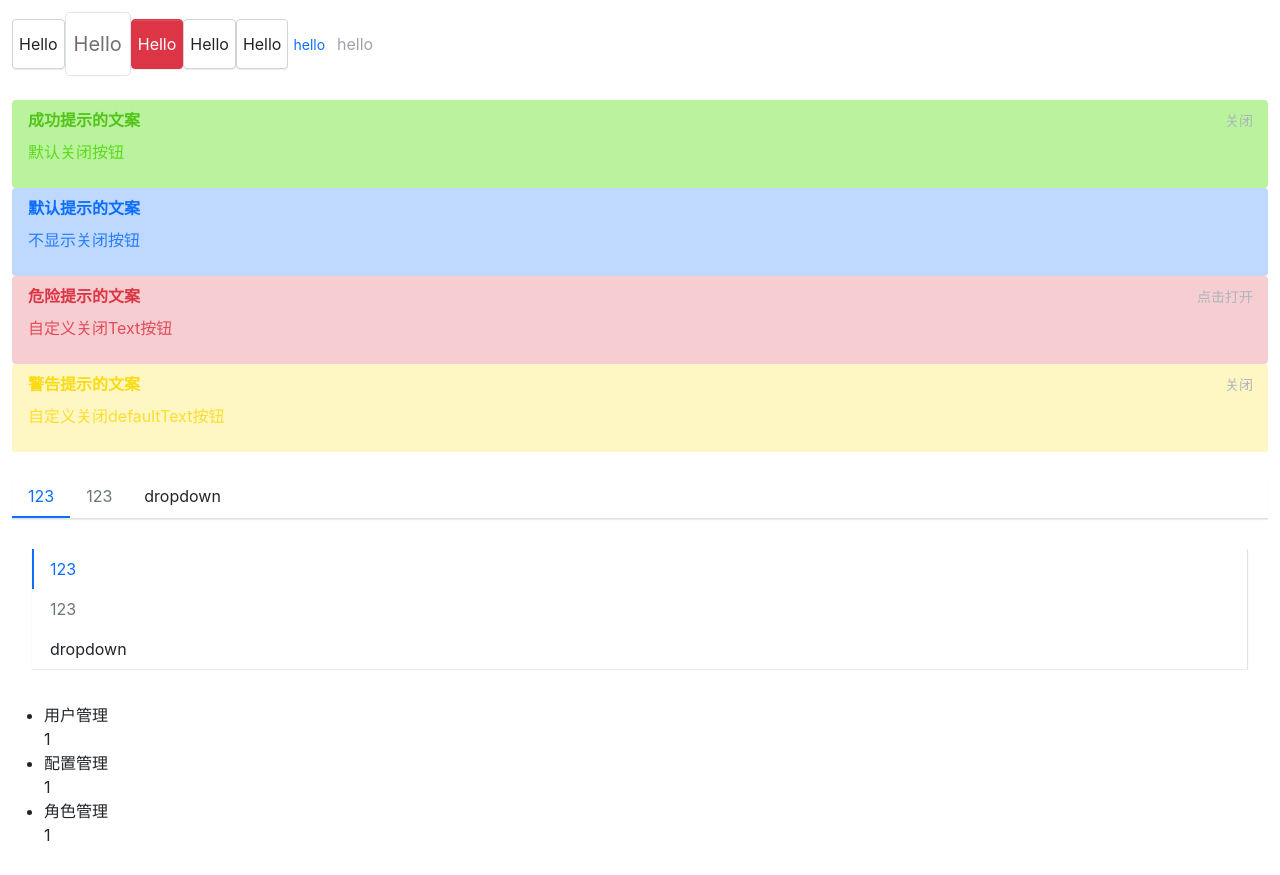
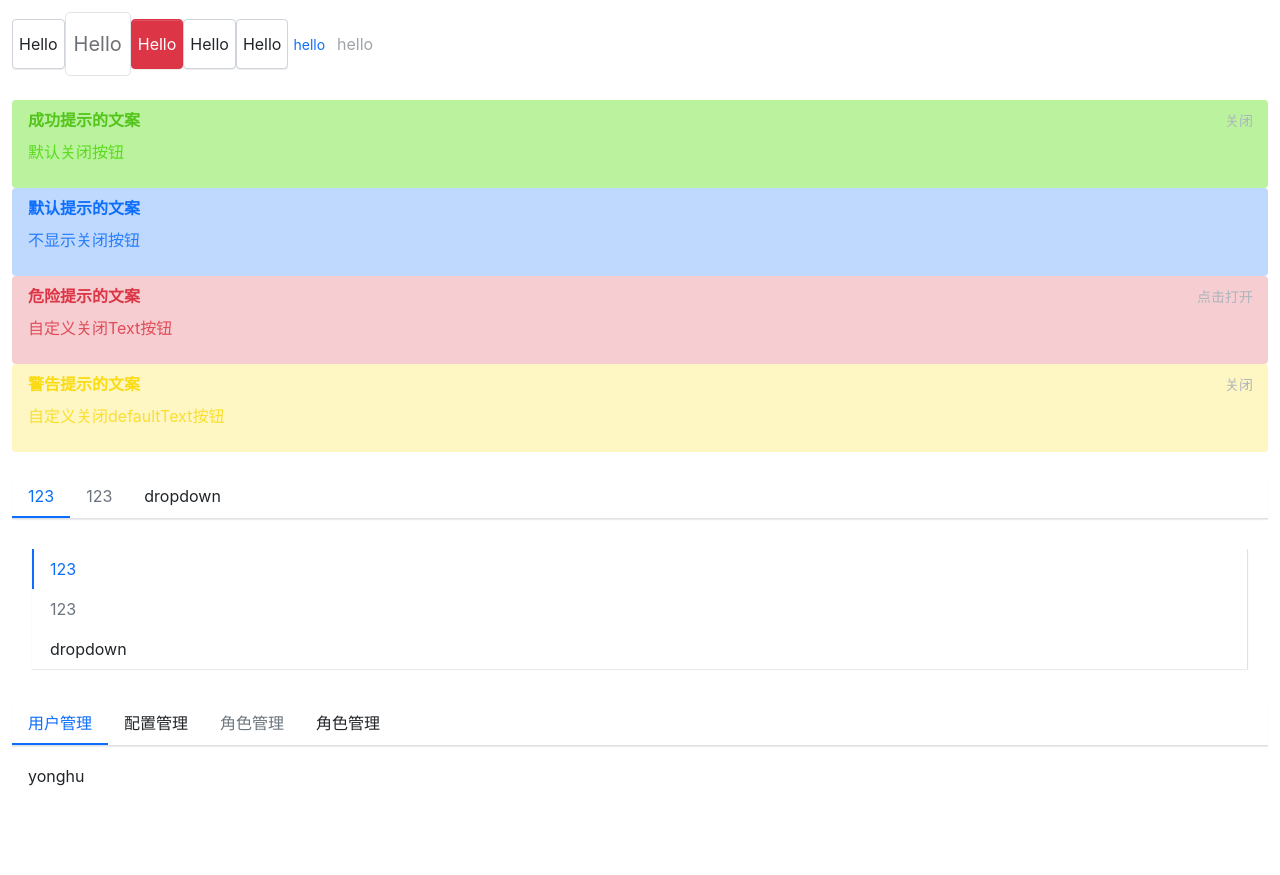
Before and after one commit to H-newborn/luckyship, a React (Create React App) app: page / in a window 1280 px wide. After the commit the page ends 808 px from the top, so only its background shows below. Built offline with nearby package versions, Linux system fonts and the light colour scheme.

Commit message:
tabs component

```diff
--- a/src/App.tsx
+++ b/src/App.tsx
@@ -4,7 +4,7 @@
  * @Author: zch
  * @Date: 2022-04-15 17:04:29
  * @LastEditors: zch
- * @LastEditTime: 2022-04-18 16:44:03
+ * @LastEditTime: 2022-04-19 14:18:34
  */
 import React from 'react';
 import './styles/index.scss'
@@ -60,10 +60,11 @@ function App() {
           </Menu>
         </div>
         <div style={ padding }>
-          <Tabs activeValue='f'>
-            <TabItem label='用户管理' name='f'>1</TabItem>
-            <TabItem label='配置管理' name='1'>1</TabItem>
-            <TabItem label='角色管理' disabled name='0'>1</TabItem>
+          <Tabs>
+            <TabItem label='用户管理'>yonghu</TabItem>
+            <TabItem label='配置管理'>peizhi</TabItem>
+            <TabItem label='角色管理' disabled>juese</TabItem>
+            <TabItem label='角色管理'>111</TabItem>
           </Tabs>
         </div>
       </header>
--- a/src/components/Button/button.tsx
+++ b/src/components/Button/button.tsx
@@ -4,7 +4,7 @@
  * @Author: zch
  * @Date: 2022-04-18 08:52:10
  * @LastEditors: zch
- * @LastEditTime: 2022-04-18 09:24:28
+ * @LastEditTime: 2022-04-19 09:47:06
  */
 import React from 'react'
 import classNames from 'classnames'
--- a/src/components/Menu/_style.scss
+++ b/src/components/Menu/_style.scss
@@ -75,6 +75,7 @@
   }
   .lucky-submenu {
     position: absolute;
+    width: 100%;
     background: $white;
     z-index: 100;
     top: calc(100% + 8px);
--- a/src/components/Menu/menu.tsx
+++ b/src/components/Menu/menu.tsx
@@ -4,7 +4,7 @@
  * @Author: zch
  * @Date: 2022-04-18 10:43:21
  * @LastEditors: zch
- * @LastEditTime: 2022-04-18 18:04:30
+ * @LastEditTime: 2022-04-19 14:25:00
  */
 import React, { createContext, useState } from "react";
 import classNames from "classnames";
@@ -46,6 +46,8 @@ const Menu: React.FC<MenuProps> = ({ mode, children, className, defaultActive, o
   })
 
   const handleClick = (index: string) => {
+    console.log(index);
+
     setActive(index)
     if(onSelect) {
       onSelect(index)
--- /dev/null
+++ b/src/components/Tabs/_style.scss
@@ -0,0 +1,33 @@
+.lucky-tabs {
+  position: relative;
+  width: 100%;
+  .tabs-header {
+    display: flex;
+    margin-bottom: 10px;
+    box-shadow: $menu-box-shadow;
+    border-bottom: $menu-border-width solid $menu-border-color;
+    .tabs-item {
+      padding: 8px 16px;
+      cursor: pointer;
+      &.is-disabled {
+        color: $menu-item-disabled-color;
+        pointer-events: none;
+        cursor: default;
+      }
+      &.is-active, &:hover {
+        color: $menu-item-active-color;
+        border-bottom: $menu-item-active-border-width solid $menu-item-active-color;
+      }
+    }
+  }
+  .tabs-content {
+    width: 100%;
+    padding: 8px 16px;
+    &-item {
+      display: none;
+    }
+    .is-active {
+      display: block;
+    }
+  }
+}
--- a/src/components/Tabs/tab-item.tsx
+++ b/src/components/Tabs/tab-item.tsx
@@ -1,3 +1,11 @@
+/*
+ * @Descripttion:
+ * @version:
+ * @Author: zch
+ * @Date: 2022-04-19 08:53:40
+ * @LastEditors: zch
+ * @LastEditTime: 2022-04-19 13:48:45
+ */
 import React, { useContext } from "react";
 import classNames from "classnames";
 import { TabsContext } from "./tabs";
@@ -20,21 +28,15 @@ const TabItem: React.FC<TabItemProps> = ({ label, disabled, name, children, clas
       context.tabClick(name)
     }
   }
-  const tabClasses = classNames('tab-item', className, {
+  const tabClasses = classNames('tabs-item', className, {
     'is-disabled': disabled,
-    'is-active': context.value === name
+    'is-active': context.name === name
   })
 
-  const contentClasses = classNames('tab-content', className, {
-    'is-active': context.value === name
-  })
   return (
-    <>
-      <li style={style} className={tabClasses} onClick={handleClick}>
-        {label}
-      </li>
-      <div className={contentClasses}>{ children }</div>
-    </>
+    <div style={style} className={tabClasses} onClick={handleClick}>
+      {label}
+    </div>
   )
 }
 
--- a/src/components/Tabs/tabs.tsx
+++ b/src/components/Tabs/tabs.tsx
@@ -1,3 +1,11 @@
+/*
+ * @Descripttion:
+ * @version:
+ * @Author: zch
+ * @Date: 2022-04-19 08:53:40
+ * @LastEditors: zch
+ * @LastEditTime: 2022-04-19 14:24:15
+ */
 import React, { createContext, useState } from "react";
 import classNames from "classnames";
 import { TabItemProps } from "./tab-item";
@@ -16,53 +24,79 @@ interface TabsProps {
 }
 
 interface ITabsContext {
-  value: string
+  name: string
   tabClick?: TabClick
 }
 
-export const TabsContext = createContext<ITabsContext>({value: '0'})
-
-
-
+export const TabsContext = createContext<ITabsContext>({name: '0'})
 
 const Tabs: React.FC<TabsProps> = ({ activeValue, closable, tabClick, className, style, children }) => {
   const [currentActive, setActive] = useState(activeValue)
 
-  const handleClick = (value?: string) => {
-    setActive(value)
+  const handleClick = (name?: string) => {
+    setActive(name)
     if(tabClick) {
-      tabClick(value)
+      tabClick(name)
     }
   }
   const passedContext: ITabsContext = {
-    value: currentActive ? currentActive : '0',
+    name: currentActive ? currentActive : '1',
     tabClick: handleClick
   }
 
-  const classes = classNames('lucky-tabs', className, {
-  })
-
-  const renderChildren = () => {
+  const renderTabItemChildren = () => {
     return React.Children.map(children, (child, index) => {
       const childElement = child as React.FunctionComponentElement<TabItemProps>
       const { displayName } = childElement.type
       if (displayName === 'TabItem') {
-        return React.cloneElement(childElement)
+        if(childElement.props.name) {
+          return React.cloneElement(childElement)
+        }
+        const name = index + 1
+        return React.cloneElement(childElement, { name: name.toString()})
       } else {
         console.error("Warning: Tabs has a child which is not a TabItem component")
       }
     })
   }
 
-  return <ul style={style} className={classes}>
+  const renderTabContentChildren = () => {
+    return React.Children.map(children, (child, index) => {
+      const childElement = child as React.FunctionComponentElement<TabItemProps>
+      const { displayName } = childElement.type
+
+      const name = childElement.props.name || (index + 1).toString()
+      const TabContentClasses = classNames('tabs-content-item', {
+        'is-active': name === currentActive
+      })
+
+      if (displayName === 'TabItem') {
+        if(childElement.props.children) {
+          return React.cloneElement(<div></div>,{ className: TabContentClasses},childElement.props.children)
+        }
+      } else {
+        console.error("Warning: Tabs has a child which is not a TabItem component")
+      }
+    })
+  }
+
+  const classes = classNames('lucky-tabs', className, {
+  })
+
+  return <div style={style} className={classes}>
     <TabsContext.Provider value={passedContext}>
-      { renderChildren() }
+      <div className="tabs-header">
+        { renderTabItemChildren() }
+      </div>
+      <div className="tabs-content">
+        {renderTabContentChildren()}
+      </div>
     </TabsContext.Provider>
-  </ul>
+  </div>
 }
 
 Tabs.defaultProps = {
-  activeValue: '0',
+  activeValue: '1',
   closable: false,
 }
 
--- a/src/styles/index.scss
+++ b/src/styles/index.scss
@@ -16,4 +16,5 @@
 // menu
 @import '../components/Menu/style';
 
-// menuItem
+// tabs
+@import '../components/Tabs/style'
```
